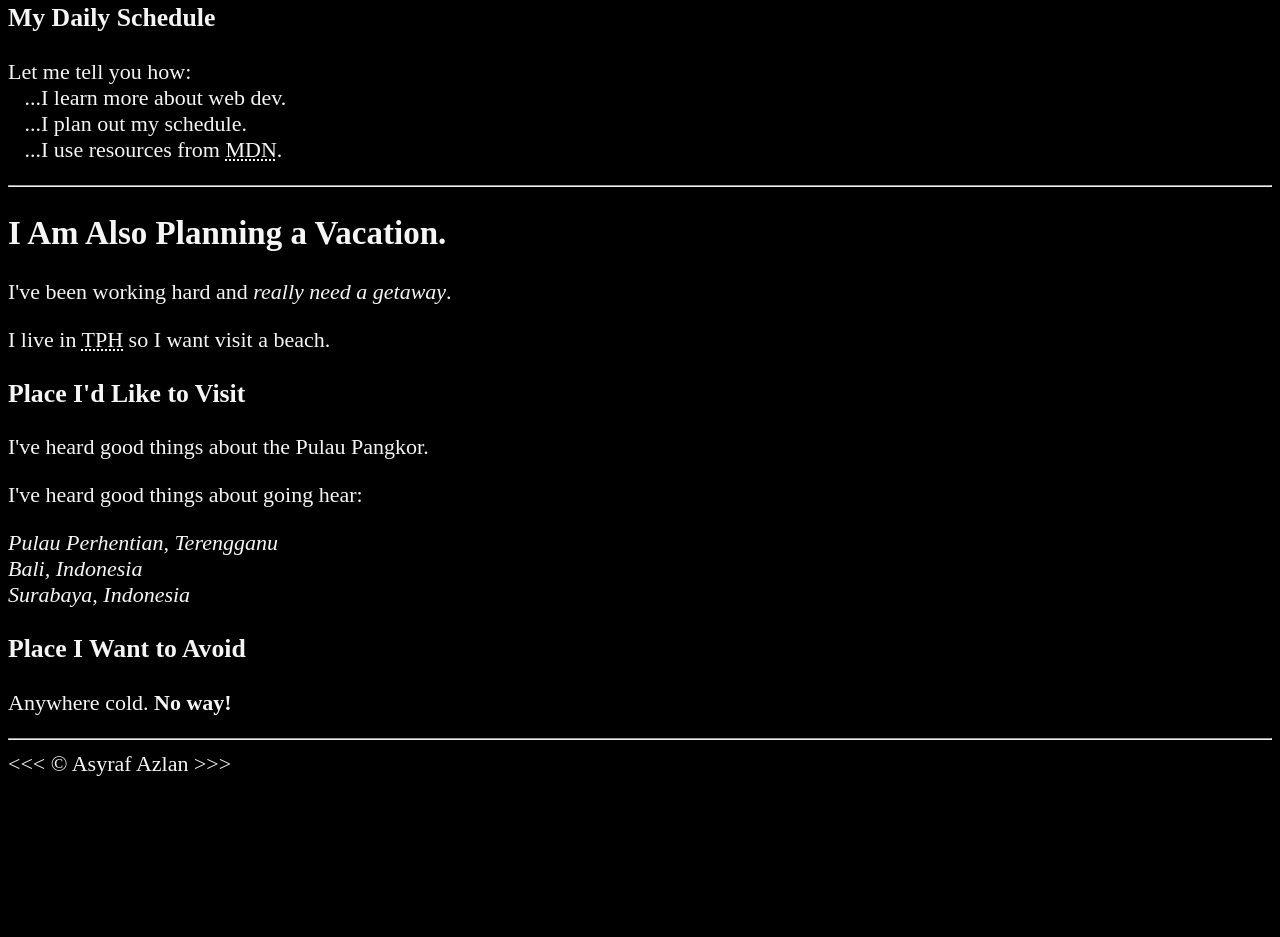
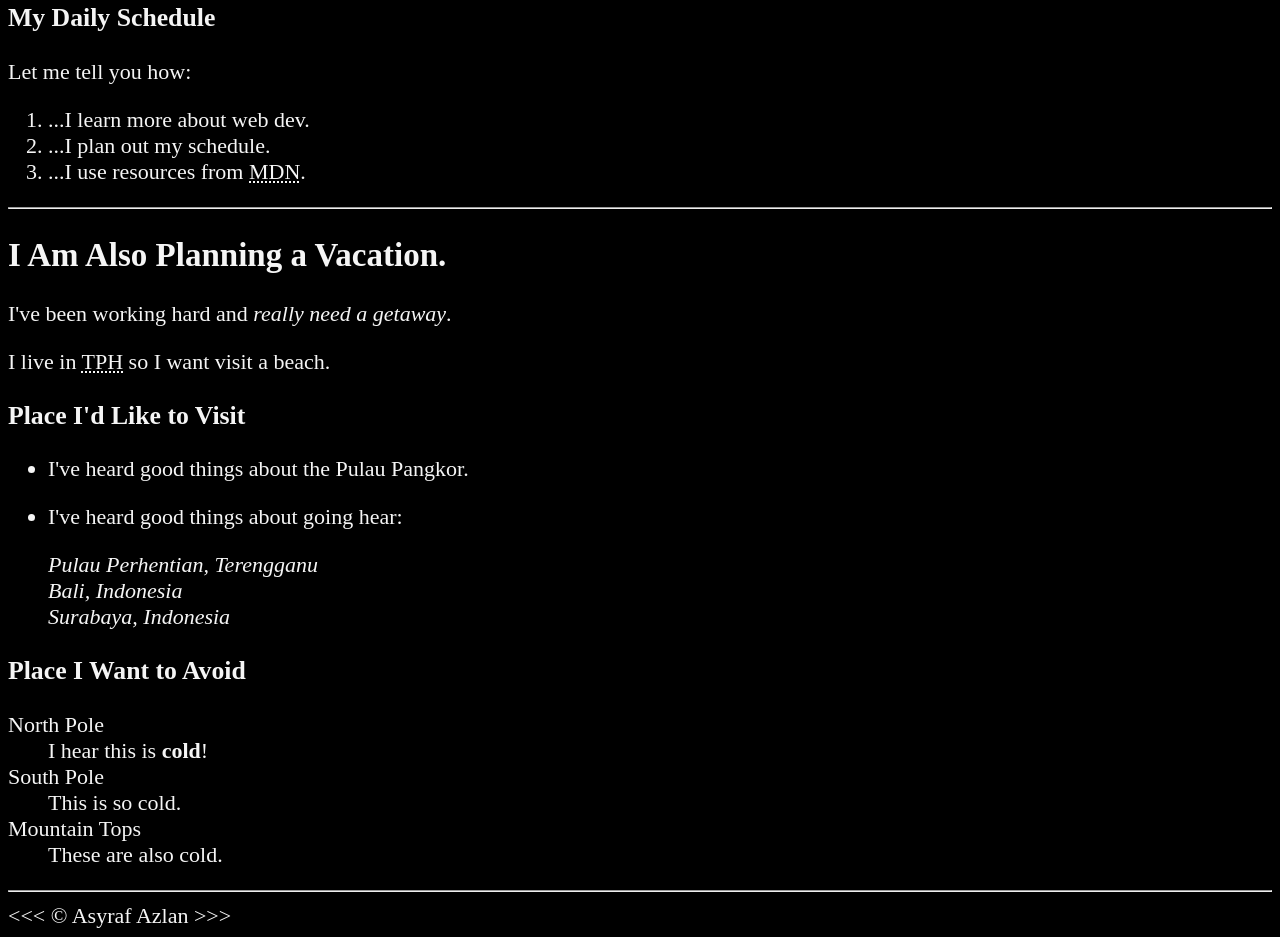
Before and after one commit to usmanlaut/HTML_for_Beginners, a plain HTML site: page index.html in a window 1280 px wide. Shown: the part 252-1189 px from the top of the page. Before the commit the page ends 1037 px from the top, so only its background shows below. Drawn offline with Linux system fonts and the light colour scheme.

Commit message:
Learn to use List Types in HTML

```diff
--- a/index.html
+++ b/index.html
@@ -1,58 +1,76 @@
 <!DOCTYPE html>
 <html lang="en">
-
   <head>
-    <meta charset="UTF-8">
-    <meta name="author" content="Asyraf Azlan">
-    <meta name="description" content="This page contains all the things I am learning how to create as I learn HTML.">
+    <meta charset="UTF-8" />
+    <meta name="author" content="Asyraf Azlan" />
+    <meta
+      name="description"
+      content="This page contains all the things I am learning how to create as I learn HTML."
+    />
     <!-- Description & Icon on the tab -->
     <title>My First Web Page</title>
-    <link rel="icon" href="html5.png" type="image/x-icon">
-    <link rel="stylesheet" href="main.css" type="text/css">
-
+    <link rel="icon" href="html5.png" type="image/x-icon" />
+    <link rel="stylesheet" href="main.css" type="text/css" />
   </head>
 
   <body>
     <!-- Title  -->
     <h1>Hello World!</h1>
 
-    <hr>
+    <hr />
 
     <!-- Area of discussion @ subtopic -->
     <h2>I'm Ready to Learn HTML.</h2>
     <p>This is my first web page.</p>
     <!-- Further subtopic  -->
     <h3>My Daily Schedule</h3>
-    <p>Let me tell you how:
-        <br>&nbsp;&nbsp;&nbsp;...I learn more about web dev.
-        <br>&nbsp;&nbsp;&nbsp;...I plan out my schedule.
-        <br>&nbsp;&nbsp;&nbsp;...I use resources from <abbr title="Mozilla Developer Network">MDN</abbr>.
-    </p>
+    <p>Let me tell you how:</p>
+    <ol>
+      <li>...I learn more about web dev.</li>
+      <li>...I plan out my schedule.</li>
+      <li>
+        ...I use resources from
+        <abbr title="Mozilla Developer Network">MDN</abbr>.
+      </li>
+    </ol>
 
-    <hr>
+    <hr />
 
     <!-- Area of discussion @ subtopic -->
     <h2>I Am Also Planning a Vacation.</h2>
     <p>I've been working hard and <em>really need a getaway</em>.</p>
-    <p>I live in <abbr title="Tapah, Perak">TPH</abbr> so I want visit a beach.</p>
+    <p>
+      I live in <abbr title="Tapah, Perak">TPH</abbr> so I want visit a beach.
+    </p>
     <!-- Further subtopic  -->
     <h3>Place I'd Like to Visit</h3>
-    <p>I've heard good things about the Pulau Pangkor.</p>
+    <ul>
+      <li><p>I've heard good things about the Pulau Pangkor.</p></li>
+      <li>
         <p>I've heard good things about going hear:</p>
         <address>
-        Pulau Perhentian, Terengganu<br>
-        Bali, Indonesia<br>
+          Pulau Perhentian, Terengganu<br />
+          Bali, Indonesia<br />
           Surabaya, Indonesia
         </address>
+      </li>
+    </ul>
 
     <!-- TODO: Add more places  -->
     <h3>Place I Want to Avoid</h3>
-    <p>Anywhere cold. <strong>No way!</strong></p>
+    <dl>
+      <dt>North Pole</dt>
+      <dd>I hear this is <strong>cold</strong>!</dd>
 
-    <hr>
+      <dt>South Pole</dt>
+      <dd>This is so cold.</dd>
+
+      <dt>Mountain Tops</dt>
+      <dd>These are also cold.</dd>
+    </dl>
+
+    <hr />
 
     &lt;&lt;&lt; &copy; Asyraf Azlan &gt;&gt;&gt;
-
   </body>
-
 </html>
```
Lines whose indentation alone changed are shown as unchanged.
